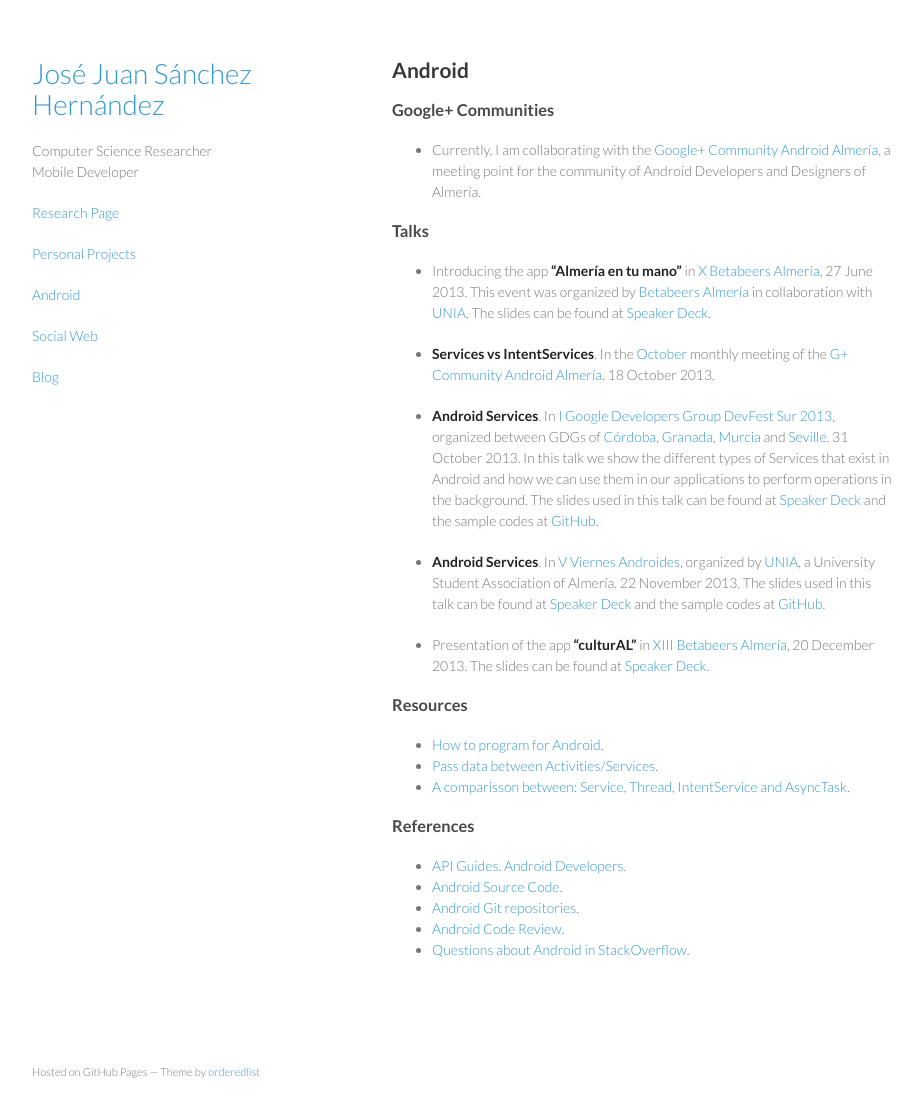
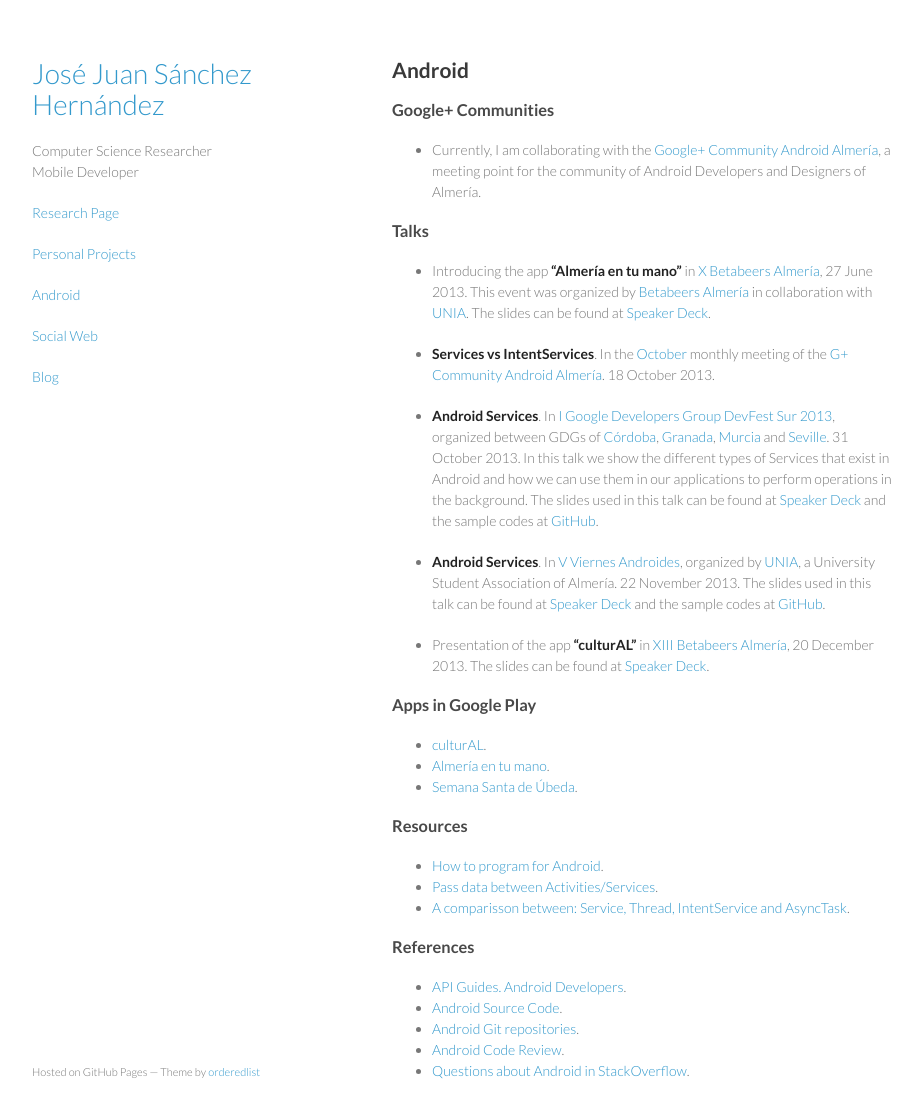
Before and after one commit to josejuansanchez/josejuansanchez.github.io, a Jekyll site: the page built from android/index.md, in a window 1280 px wide and 1151 px high. Shown: the top 1118 px of the window, without its empty margins (178-1100 px from the left). Built offline with Jekyll 4.4.1, drawn with Linux system fonts in a browser that asks for light colours.

Commit message:
Changes in index.md

```diff
--- a/android/index.md
+++ b/android/index.md
@@ -20,6 +20,10 @@
 
   * Presentation of the app **"culturAL"** in [XIII Betabeers Almería](http://betabeers.com/event/xiii-betabeers-almeria-1429/), 20 December 2013. The slides can be found at [Speaker Deck](https://speakerdeck.com/josejuansanchez/cultural).
 
+### Apps in Google Play
+  - [culturAL](https://play.google.com/store/apps/details?id=org.josejuansanchez.agendaculturaldealmeria).
+  - [Almería en tu mano](https://play.google.com/store/apps/details?id=es.almeriaentumano.android).
+  - [Semana Santa de Úbeda](https://play.google.com/store/apps/details?id=org.josejuansanchez.semanasantadeubeda).
 
 ### Resources
   - [How to program for Android](howtoprogram).
```
